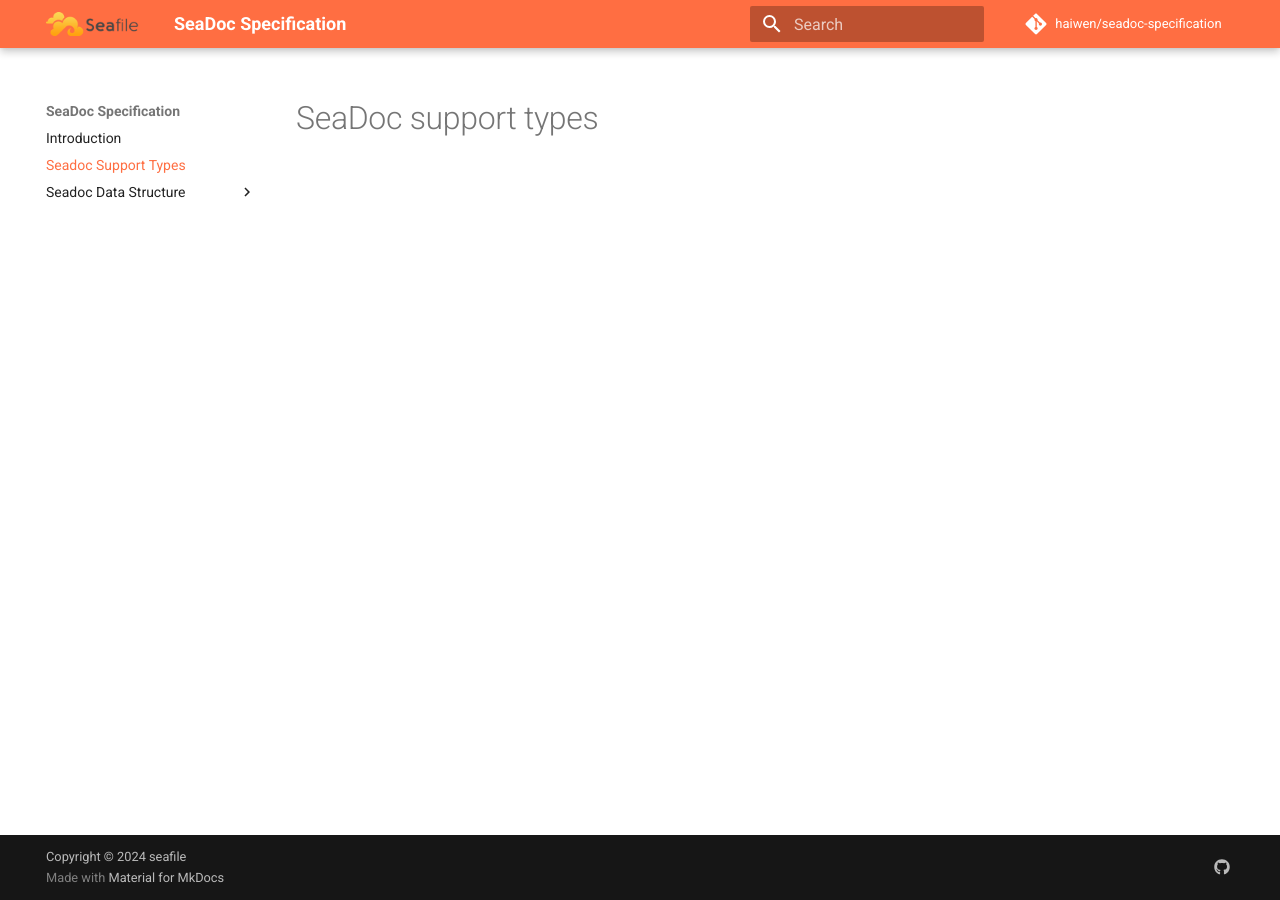
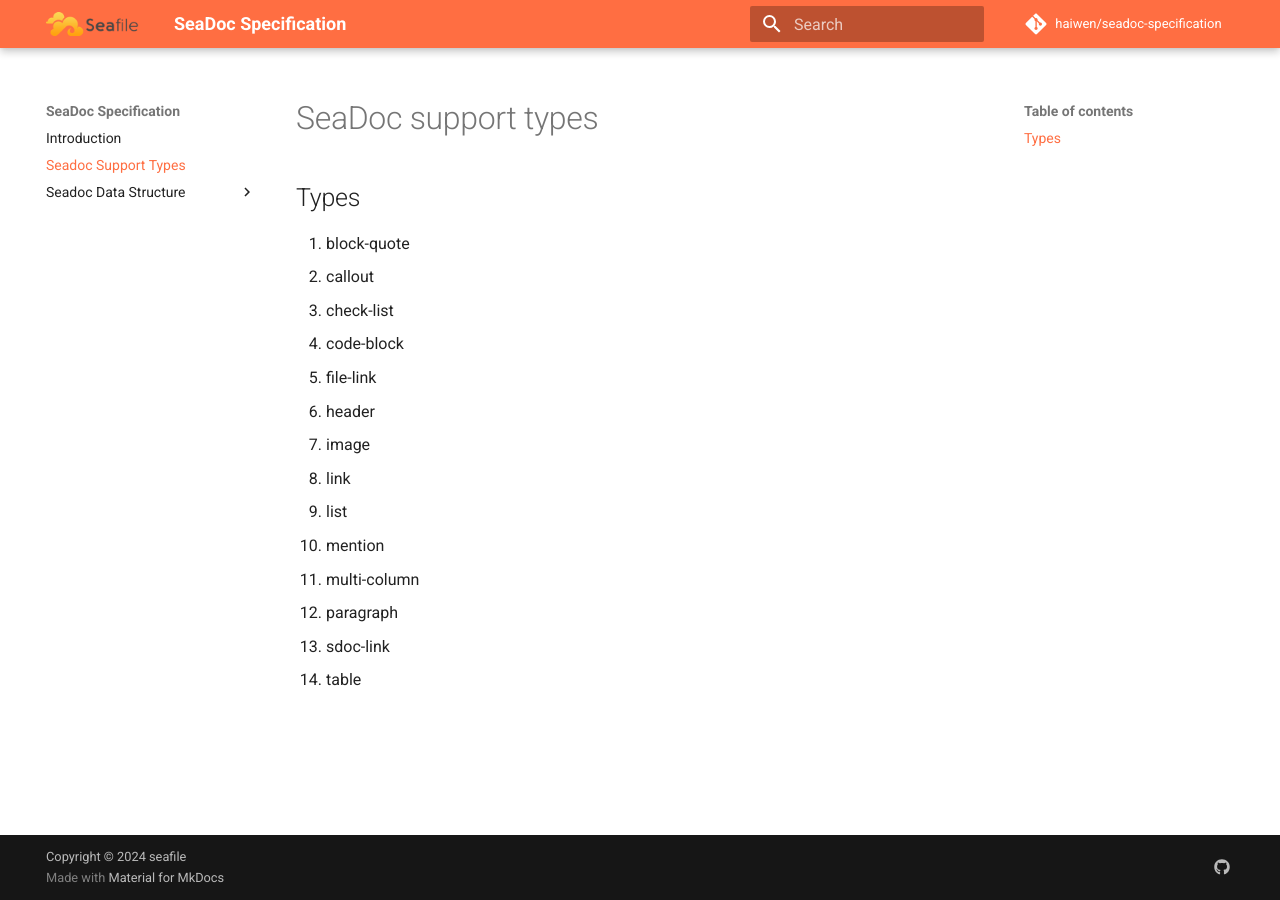
Before and after one commit to haiwen/seadoc-specification, an MkDocs documentation site: the page built from docs/support-types.md, in a window 1280 px wide. Built offline with MkDocs 1.6.1 and Material for MkDocs 9.7.7, drawn with Linux system fonts in a browser that asks for light colours; comment, search, counter and statistics services are not loaded.

Commit message:
update support types

```diff
--- a/docs/support-types.md
+++ b/docs/support-types.md
@@ -1 +1,18 @@
 # SeaDoc support types
+
+## Types
+
+1. block-quote
+2. callout
+3. check-list
+4. code-block
+5. file-link
+6. header
+7. image
+8. link
+9. list
+10. mention
+11. multi-column
+12. paragraph
+13. sdoc-link
+14. table
```
Also changed, not shown: docs/readme.md (+2 -0 lines).
